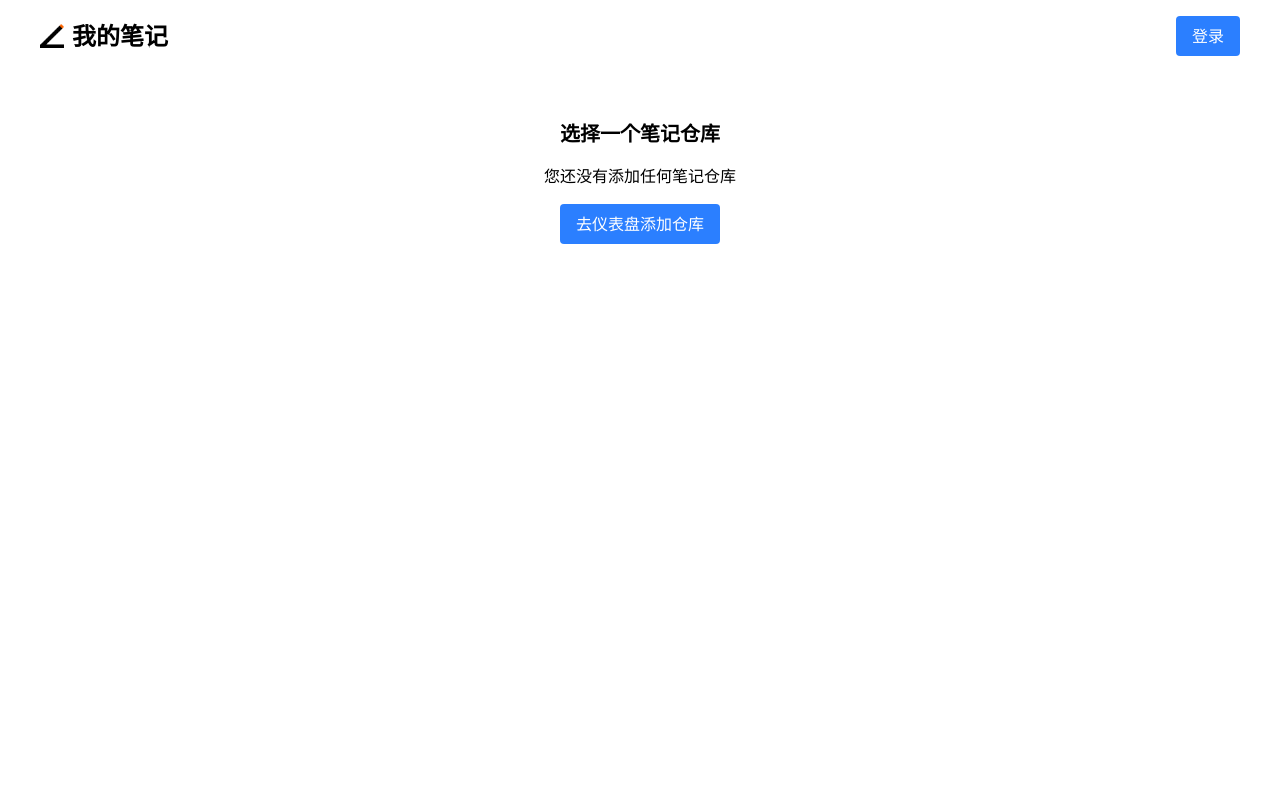
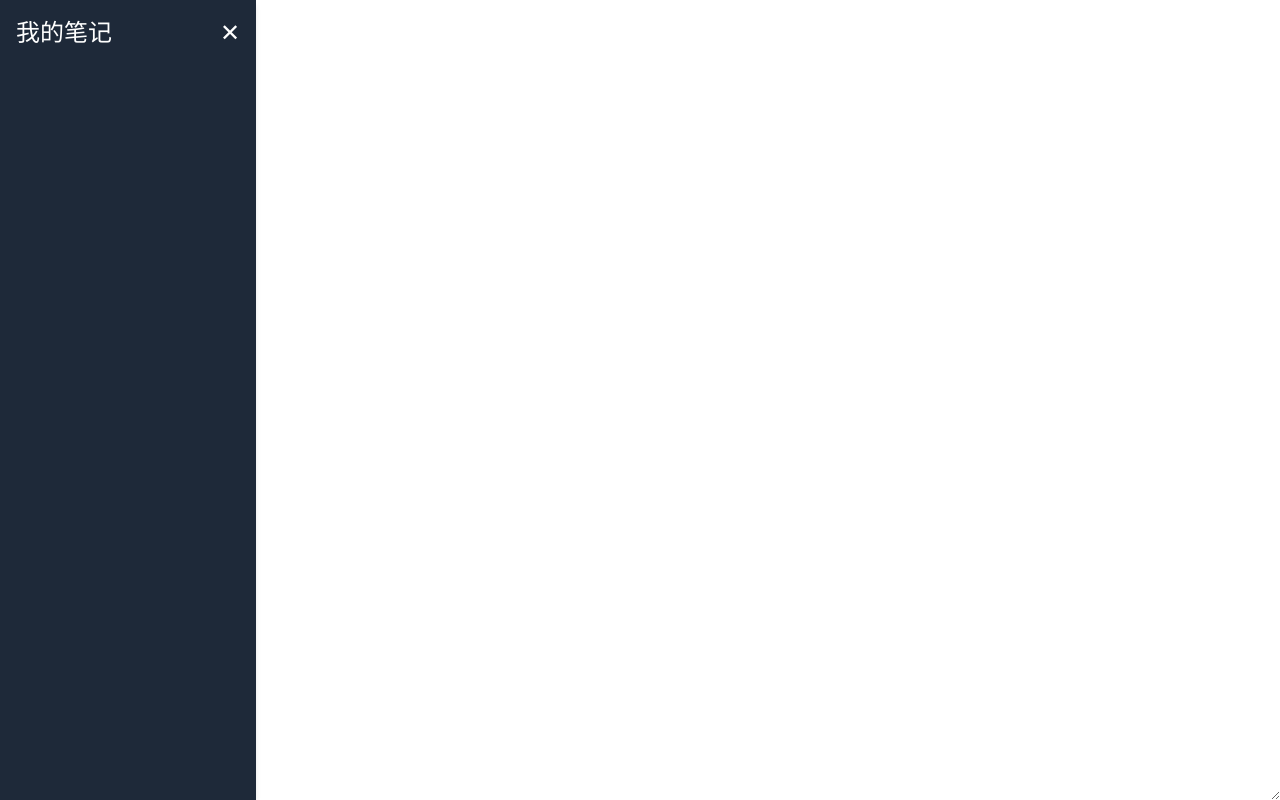
Before and after one commit to excing/WebNote, a SvelteKit app: page / in a window 1280 px wide. Built offline with nearby package versions, Linux system fonts and the light colour scheme.

Commit message:
Update: 重构代码

```diff
--- a/src/lib/components/Editor.svelte
+++ b/src/lib/components/Editor.svelte
@@ -3,8 +3,11 @@
   import { createGitHubRepoManager } from "$lib/utils/github";
   import { onMount } from "svelte";
 
-  export let repo: any = "";
+  export let owner = "";
+  export let repo = "";
   export let path = "";
+
+  export let onError: (err: string) => void;
 
   let fileContent = "";
   let lastSavedSha: string | null = null;
@@ -19,7 +22,7 @@
     const accessToken = $githubAuth.accessToken || "";
     const github = createGitHubRepoManager(accessToken);
     github
-      .getContents(repo.owner.login || $githubAuth.user.login, repo.name, path)
+      .getContents(owner, repo, path)
       .then((content: any) => {
         if (Array.isArray(content)) {
           // It's a directory, not a file
@@ -65,8 +68,8 @@
 
     github
       .createOrUpdateFile(
-        repo.owner.login || $githubAuth.user.login,
-        repo.name,
+        owner,
+        repo,
         path,
         "Update notes",
         btoa(fileContent),
@@ -76,7 +79,7 @@
         lastSavedSha = result.content.sha;
       })
       .catch((err) => {
-        githubAuth.setError(err.message || "保存内容时发生错误");
+        onError(err.message || "保存内容时发生错误");
       })
       .finally(() => {
         isUpdating = false;
@@ -85,7 +88,7 @@
 </script>
 
 <textarea
-  class="w-full h-[calc(100vh-200px)] p-4 border rounded"
+  class={$$props.class}
   bind:value={fileContent}
   on:input={handleContentChange}
   disabled={isLoading}
--- /dev/null
+++ b/src/lib/components/RepositoryList.svelte
@@ -0,0 +1,2 @@
+<script lang="ts">
+</script>
--- a/src/lib/components/Sidebar.svelte
+++ b/src/lib/components/Sidebar.svelte
@@ -3,19 +3,16 @@
 
   // 组件属性
   export let collapsed: boolean = false;
-  export let collapsible: boolean = true;
   export let breakpoint: number = 768; // 响应式断点（px）
-  export let width: string = "250px";
-  export let collapsedWidth: string = "60px";
+  export let width: string = "w-64";
+  export let collapsedWidth: string = "w-16";
 
   // 响应式状态
   let isMobile: boolean = false;
 
   // 切换侧边栏状态
   function toggleCollapse() {
-    if (collapsible) {
-      collapsed = !collapsed;
-    }
+    collapsed = !collapsed;
   }
 
   // 检查窗口大小并更新状态
@@ -23,9 +20,9 @@
     isMobile = window.innerWidth < breakpoint;
     if (isMobile) {
       collapsed = true; // 在小屏幕上默认折叠
-      collapsedWidth = "0px";
+      collapsedWidth = "w-16";
     } else {
-      collapsedWidth = "60px";
+      collapsedWidth = "w-16";
     }
   }
 
@@ -40,50 +37,22 @@
 </script>
 
 <div
-  class="sidebar"
-  class:collapsed
-  style:width={!collapsed ? width : collapsedWidth}
-  style:left={isMobile && collapsed ? "-100%" : "0"}
+  class="bg-gray-800 h-screen text-white transition-all duration-300 overflow-hidden absolute md:relative shadow-md {collapsed
+    ? collapsedWidth
+    : width}"
+  class:translate-x-0={!isMobile || !collapsed}
 >
-  {#if collapsible}
-    <button class="toggle-btn" on:click={toggleCollapse}>
+  <div class="flex flex-row justify-between p-2">
+    <h1 class="text-2xl p-2 {collapsed ? 'hidden' : ''}">我的笔记</h1>
+    <button
+      class="bg-transparent border-none text-white text-2xl p-2 cursor-pointer hover:text-gray-200"
+      on:click={toggleCollapse}
+    >
       {collapsed ? "☰" : "✕"}
     </button>
-  {/if}
+  </div>
 
-  <div class="content">
+  <div class="p-5">
     <slot />
   </div>
 </div>
-
-<style>
-  .sidebar {
-    background: #2c3e50;
-    color: white;
-    transition: all 0.3s ease;
-    overflow: hidden;
-    position: relative;
-    box-shadow: 2px 0 5px rgba(0, 0, 0, 0.1);
-  }
-
-  .content {
-    padding: 20px;
-    height: calc(100% - 40px);
-  }
-
-  .toggle-btn {
-    background: none;
-    border: none;
-    color: white;
-    font-size: 1.5rem;
-    cursor: pointer;
-    padding: 10px;
-    position: absolute;
-    right: 10px;
-    top: 10px;
-  }
-
-  .toggle-btn:hover {
-    color: #ecf0f1;
-  }
-</style>
--- /dev/null
+++ b/src/lib/components/SidebarV0.svelte
@@ -0,0 +1,89 @@
+<script lang="ts">
+  import { onMount } from "svelte";
+
+  // 组件属性
+  export let collapsed: boolean = false;
+  export let collapsible: boolean = true;
+  export let breakpoint: number = 768; // 响应式断点（px）
+  export let width: string = "250px";
+  export let collapsedWidth: string = "60px";
+
+  // 响应式状态
+  let isMobile: boolean = false;
+
+  // 切换侧边栏状态
+  function toggleCollapse() {
+    if (collapsible) {
+      collapsed = !collapsed;
+    }
+  }
+
+  // 检查窗口大小并更新状态
+  function checkScreenSize() {
+    isMobile = window.innerWidth < breakpoint;
+    if (isMobile) {
+      collapsed = true; // 在小屏幕上默认折叠
+      collapsedWidth = "0px";
+    } else {
+      collapsedWidth = "60px";
+    }
+  }
+
+  onMount(() => {
+    checkScreenSize();
+    window.addEventListener("resize", checkScreenSize);
+
+    return () => {
+      window.removeEventListener("resize", checkScreenSize);
+    };
+  });
+</script>
+
+<div
+  class="sidebar"
+  class:collapsed
+  style:width={!collapsed ? width : collapsedWidth}
+  style:left={isMobile && collapsed ? "-100%" : "0"}
+>
+  {#if collapsible}
+    <button class="toggle-btn" on:click={toggleCollapse}>
+      {collapsed ? "☰" : "✕"}
+    </button>
+  {/if}
+
+  <div class="content">
+    <slot />
+  </div>
+</div>
+
+<style>
+  .sidebar {
+    background: #2c3e50;
+    color: white;
+    transition: all 0.3s ease;
+    overflow: hidden;
+    position: relative;
+    box-shadow: 2px 0 5px rgba(0, 0, 0, 0.1);
+  }
+
+  .content {
+    padding: 20px;
+    height: calc(100% - 40px);
+  }
+
+  .toggle-btn {
+    background: none;
+    border: none;
+    color: white;
+    font-size: 1.5rem;
+    cursor: pointer;
+    padding: 10px;
+    position: absolute;
+    right: 10px;
+    top: 10px;
+  }
+
+  .toggle-btn:hover {
+    color: #ecf0f1;
+  }
+</style>
--- a/src/routes/+page.svelte
+++ b/src/routes/+page.svelte
@@ -1,201 +1,23 @@
 <script lang="ts">
-  import { onMount } from "svelte";
-  import { createGitHubRepoManager } from "$lib/utils/github";
-  import { githubAuth } from "$lib/stores/githubAuth";
-  import { goto } from "$app/navigation";
-  import RepositoryCard from "$lib/components/RepositoryCard.svelte";
+  import Editor from "$lib/components/Editor.svelte";
+  import RepositoryList from "$lib/components/RepositoryList.svelte";
   import Sidebar from "$lib/components/Sidebar.svelte";
   import Toolbar from "$lib/components/Toolbar.svelte";
 
-  let user: any = $githubAuth.user;
-  let selectedRepo: any = null;
-  let fileContent = "";
-  let fileName = "notes.md";
-  let isLoading = false;
-  let saveTimer: ReturnType<typeof setTimeout> | null = null;
-  let lastSavedSha: string | null = null;
-  let collapsed = false;
-
-  onMount(async () => {
-    githubAuth.setLoading(true);
-
-    try {
-      // If user has note repos, try to load the first one
-      if ($githubAuth.noteRepos.length > 0) {
-        // await loadRepositoryContent($githubAuth.noteRepos[0]);
-      }
-    } catch (err) {
-      githubAuth.setError(err.message || "加载数据时发生错误");
-    } finally {
-      githubAuth.setLoading(false);
-    }
-  });
-
-  async function loadRepositoryContent(repo: any) {
-    try {
-      isLoading = true;
-      selectedRepo = repo;
-      const accessToken = $githubAuth.accessToken || "";
-      const github = createGitHubRepoManager(accessToken);
-
-      // Try to get the file content
-      try {
-        const content = await github.getContents(
-          repo.owner.login || user.login,
-          repo.name,
-          fileName,
-        );
-
-        if (Array.isArray(content)) {
-          // It's a directory, not a file
-          await createNewFile(repo);
-        } else {
-          // It's a file
-          fileContent = atob(content.content);
-          lastSavedSha = content.sha;
-        }
-      } catch (error) {
-        // File doesn't exist, create it
-        if (error.message.includes("404")) {
-          await createNewFile(repo);
-        } else {
-          throw error;
-        }
-      }
-    } catch (err) {
-      githubAuth.setError(err.message || "加载仓库内容时发生错误");
-    } finally {
-      isLoading = false;
-    }
-  }
-
-  async function createNewFile(repo: any) {
-    const accessToken = $githubAuth.accessToken || "";
-    const github = createGitHubRepoManager(accessToken);
-
-    const initialContent = `# ${repo.name}\n\n开始你的笔记...`;
-    const encodedContent = btoa(unescape(encodeURIComponent(initialContent)));
-
-    const result = await github.createOrUpdateFile(
-      repo.owner.login || user.login,
-      repo.name,
-      fileName,
-      "Initial commit: Create notes file",
-      encodedContent,
-    );
-
-    fileContent = initialContent;
-    lastSavedSha = result.content.sha;
-  }
-
-  function handleContentChange(e: Event) {
-    if (!selectedRepo) return;
-
-    // Debounce save
-    if (saveTimer) clearTimeout(saveTimer);
-    saveTimer = setTimeout(() => saveContent(), 2000);
-  }
-
-  async function saveContent() {
-    if (!selectedRepo || !fileContent) return;
-
-    try {
-      isLoading = true;
-      const accessToken = $githubAuth.accessToken || "";
-      const github = createGitHubRepoManager(accessToken);
-
-      const result = await github.createOrUpdateFile(
-        selectedRepo.owner.login || user.login,
-        selectedRepo.name,
-        fileName,
-        "Update notes",
-        btoa(fileContent),
-        lastSavedSha,
-      );
-
-      lastSavedSha = result.content.sha;
-    } catch (err) {
-      githubAuth.setError(err.message || "保存内容时发生错误");
-    } finally {
-      isLoading = false;
-    }
-  }
+  function onEditorSyncError(err: string) {}
 </script>
 
-<div class="max-w-[1200px] mx-auto space-y-4">
-  <Toolbar>
-    {#if selectedRepo}
-      <div class="space-x-2 flex flex-row items-center">
-        <h2 class="font-semibold">
-          正在编辑: {selectedRepo.name}
-          {#if selectedRepo.private}
-            <span class="bg-blue-50 text-base text-blue-700 px-2 py-1 rounded">
-              私有
-            </span>
-          {/if}
-        </h2>
-        <div class="text-sm text-gray-500">
-          {#if isLoading}保存中...{:else}已保存{/if}
-        </div>
-      </div>
-    {/if}
-  </Toolbar>
-
-  <div class="flex flex-row">
-    <main class="w-full">
-      {#if $githubAuth.isLoading || isLoading}
-        <div class="flex flex-col items-center justify-center h-[300px]">
-          <div
-            class="w-10 h-10 border-4 border-gray-200 border-t-blue-500 rounded-full animate-spin"
-          ></div>
-          <p class="mt-2">加载中...</p>
-        </div>
-      {:else if $githubAuth.error}
-        <div class="text-center p-8 text-red-600">
-          <h2 class="text-xl font-bold mb-2">出错了</h2>
-          <p class="mb-4">{$githubAuth.error}</p>
-          <button
-            on:click={() => goto("/login")}
-            class="bg-blue-500 text-white px-4 py-2 rounded hover:bg-blue-600 transition-colors"
-          >
-            返回登录
-          </button>
-        </div>
-      {:else if !selectedRepo}
-        <div class="text-center p-8">
-          <h2 class="text-xl font-bold mb-4">选择一个笔记仓库</h2>
-          {#if $githubAuth.noteRepos.length > 0}
-            <div
-              class="grid grid-cols-1 md:grid-cols-2 lg:grid-cols-3 gap-4 mt-4"
-            >
-              {#each $githubAuth.noteRepos as repo}
-                <RepositoryCard
-                  {repo}
-                  on:click={() => loadRepositoryContent(repo)}
-                />
-              {/each}
-            </div>
-          {:else}
-            <p class="mb-4">您还没有添加任何笔记仓库</p>
-            <button
-              on:click={() => goto("/dashboard")}
-              class="bg-blue-500 text-white px-4 py-2 rounded hover:bg-blue-600 transition-colors"
-            >
-              去仪表盘添加仓库
-            </button>
-          {/if}
-        </div>
-      {:else}
-        <Sidebar bind:collapsed>
-          <div>菜单</div>
-        </Sidebar>
-        <textarea
-          class="w-full h-[calc(100vh-200px)] p-4 border rounded"
-          bind:value={fileContent}
-          on:input={handleContentChange}
-          disabled={isLoading}
-        ></textarea>
-      {/if}
-    </main>
+<div class="flex flex-row">
+  <Sidebar>
+    <RepositoryList />
+  </Sidebar>
+  <div class="flex-1 h-screen flex flex-col">
+    <div class="md:hidden">
+      <Toolbar></Toolbar>
+    </div>
+    <Editor
+      class="w-full flex-1 p-4 border rounded disabled:border-none"
+      onError={onEditorSyncError}
+    ></Editor>
   </div>
 </div>
```
Also changed, not shown: src/lib/components/UserDropdown.svelte (+2 -22 lines), src/lib/utils/window.ts (added, +21 -0 lines).
